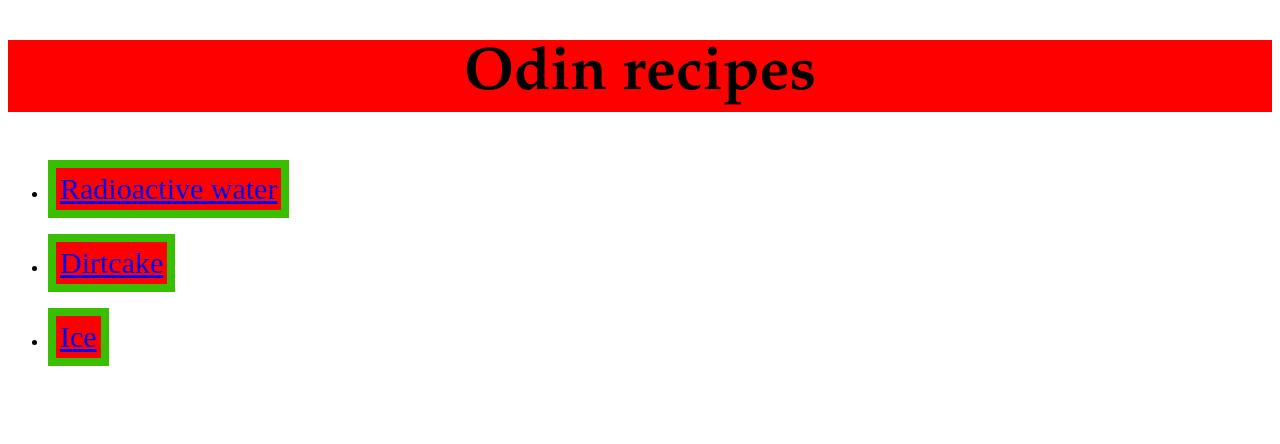
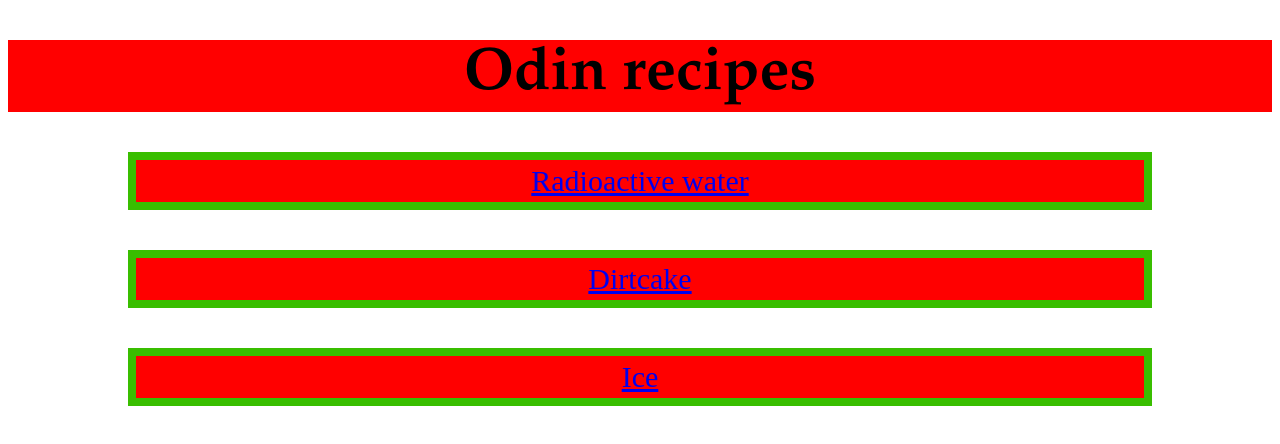
Before and after one commit to BillGatesReckoning/odin-recipes, a plain HTML site: page index.html in a window 1280 px wide. Drawn offline with Linux system fonts and the light colour scheme.

Commit message:
Improve links to other pages and add return link

```diff
--- a/index.html
+++ b/index.html
@@ -7,10 +7,10 @@
     </head>
     <body>
         <h1>Odin recipes</h1>
-        <ul>
-            <li><a href="./recipes/RadioactiveWater.html"  class="spec">Radioactive water</a></li>
-            <li><a href="./recipes/dirtcake.html">Dirtcake</a></li>
-            <li><a href="./recipes/ice.html">Ice</a></li>
-        </ul>
+        <div>
+            <a href="./recipes/RadioactiveWater.html"  class="spec">Radioactive water</a>
+            <a href="./recipes/dirtcake.html">Dirtcake</a>
+            <a href="./recipes/ice.html">Ice</a>
+        </div>
     </body>
 </html>
--- a/style.css
+++ b/style.css
@@ -39,10 +39,11 @@ img {
 a {
     border: 8px;
     padding: 4px;
-    margin: 8px auto;
+    margin: 40px 120px;
+    text-align: center;
     font-size: 30px;
     background-color: red;
     border-color: rgb(57, 190, 0);
     border-style: solid;
-    display: inline-block;
+    display: block;
 }
```
Also changed, not shown: recipes/RadioactiveWater.html (+3 -0 lines), recipes/dirtcake.html (+3 -0 lines), recipes/ice.html (+3 -0 lines).
